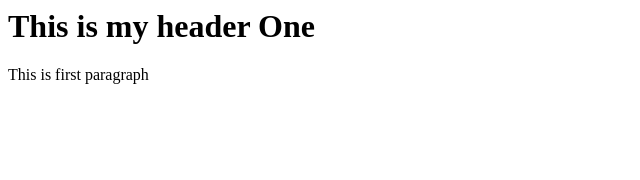
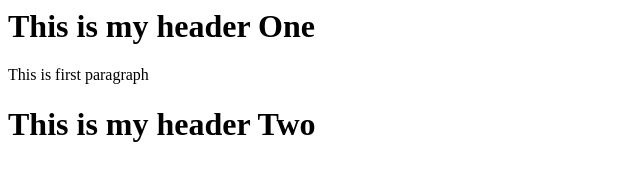
Before and after one commit to njrj22/pushpull, a plain HTML site: page index.html in a window 1280 px wide. Shown: the whole page, without its empty margins (0-640 px from the left). Drawn offline with Linux system fonts and the light colour scheme.

Commit message:
Or: Header two added to index.html

```diff
--- a/index.html
+++ b/index.html
@@ -5,6 +5,8 @@
 
   <p> This is first paragraph </p>
 
+  <h1> This is my header Two </h1>
+
 </body>
 
 </html>
```
